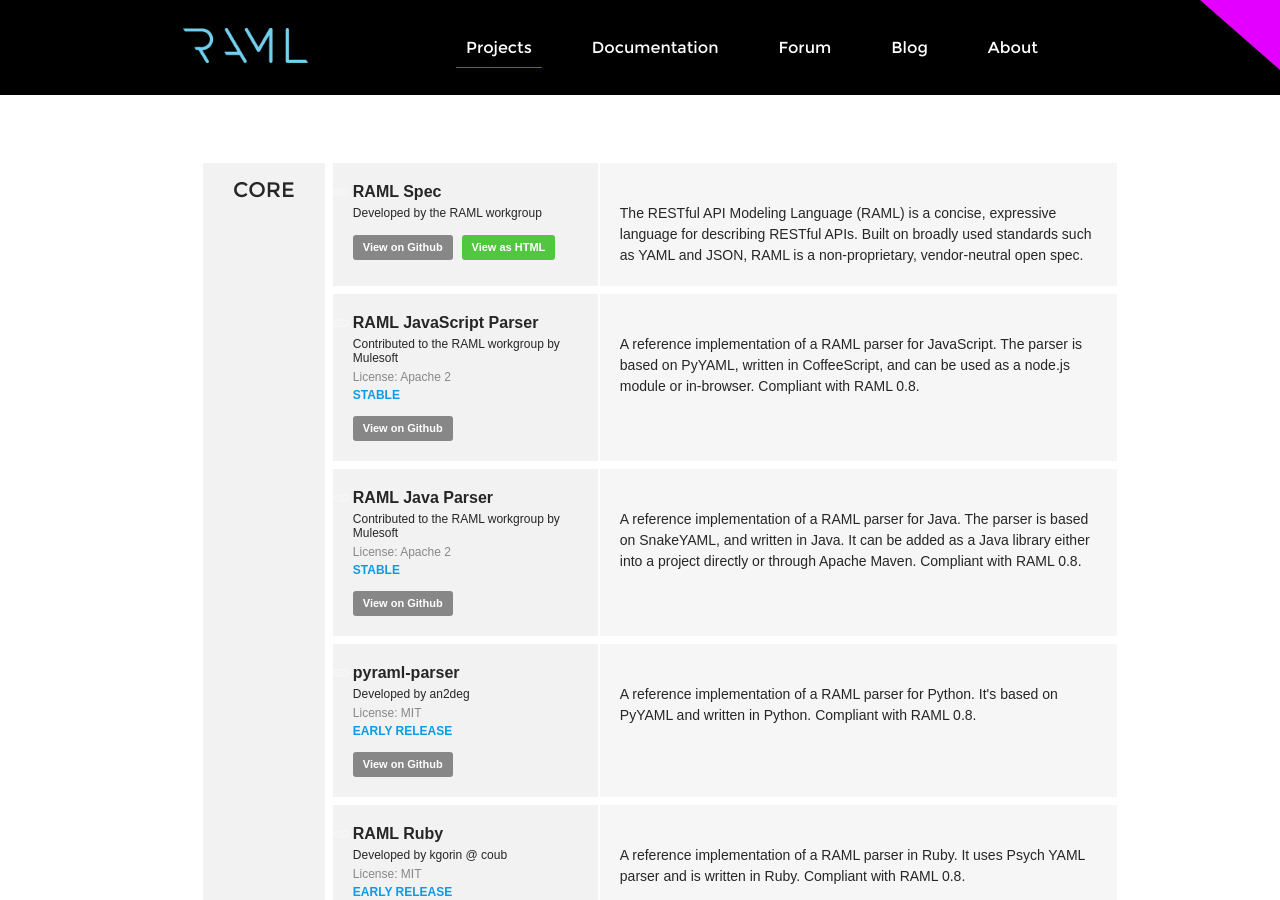
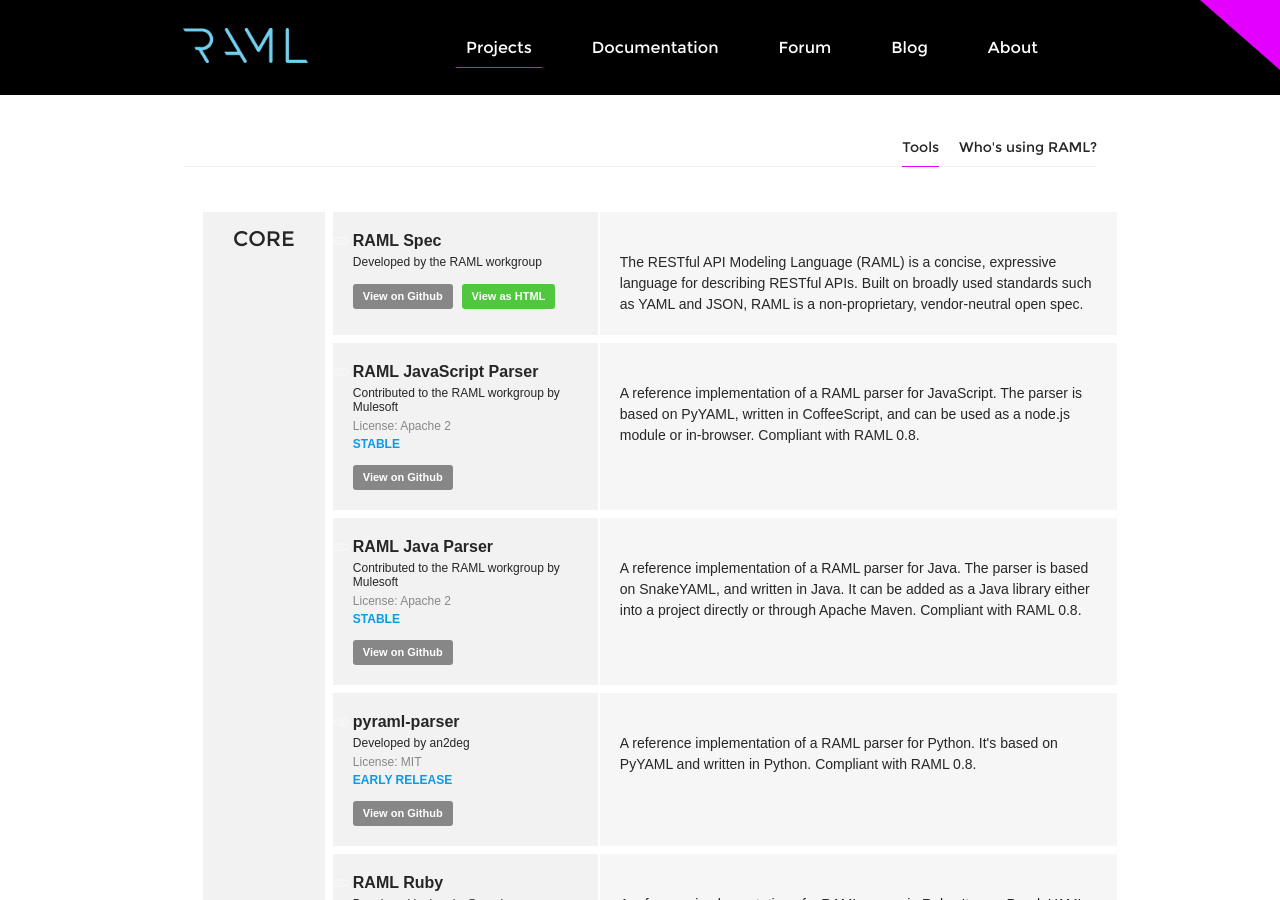
Before and after one commit to raml-org/raml-spec, a Jekyll site: the page built from projects.html, in a window 1280 px wide and 900 px high. Built offline with Jekyll 4.4.1, drawn with Linux system fonts in a browser that asks for light colours; nearby versions of some CDN libraries; some web fonts are replaced.

Commit message:
merged from gh-pages

```diff
--- a/projects.html
+++ b/projects.html
@@ -2,14 +2,13 @@
   layout: regular
   title: Your New Jekyll Site
 ---
-            <br /><br /><br />
             <div id="section-projects">
-              <!-- <div class="projects-subnav">
+              <div class="projects-subnav">
                 <ul>
                   <li><a href="#usage">Who's using RAML?</a></li>
                   <li><a href="#tools" class="active">Tools</a></li>
                 </ul>
-              </div> -->
+              </div>
               <section id="section-tools">
                 <div id="section-core">
                   <div id="projects-core-header"><h2>Core</h2></div>
```
